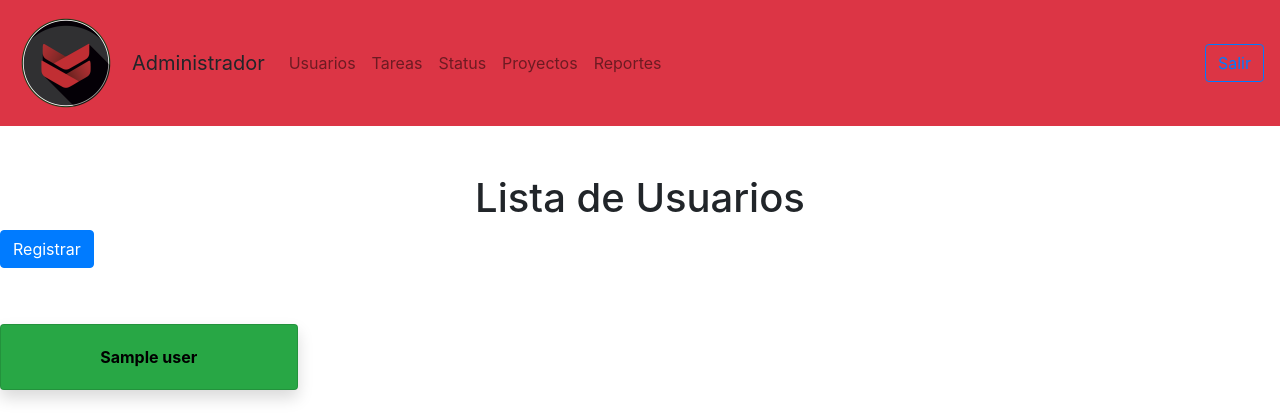
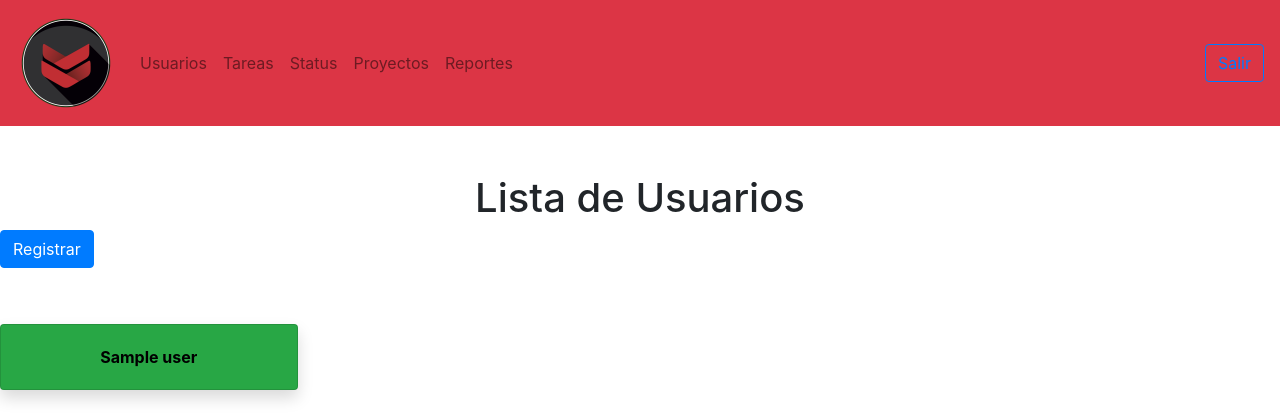
Before and after one commit to naniris/intranet, a CakePHP app: the page made by app/View/Tasks/index.ctp in a window 1280 px wide. Shown: the top 420 px of the page. Run offline with PHP 8.4 and a stand-in for CakePHP, Linux system fonts and the light colour scheme; the template is opened without the code that fills it: most values are stand-ins (such as "Sample title", 1, 10 or a date in 2020); some libraries are stand-ins or nearby versions.

Commit message:
Letras de administrador
Se quito las letras

```diff
--- a/app/View/Elements/menu_principal.ctp
+++ b/app/View/Elements/menu_principal.ctp
@@ -1,11 +1,10 @@
 <nav class="navbar navbar-expand-lg navbar-light bg-danger">
 
 
-	<a class="navbar-brand" href="#">
+	<a class="navbar-brand" href="">
 		<!-- <img src="../img/tropaicon.png" width="100px" alt="">  -->
 		<?php echo $this->Html->image('tropaicon.png', array('width'=>'100px', 'heith'=>'100px;')); ?>
 	</a>
-	  <a class="navbar-brand">Administrador</a>
 
 	  <div class="collapse navbar-collapse" id="navbarSupportedContent">
 	    <ul class="navbar-nav mr-auto">
```
